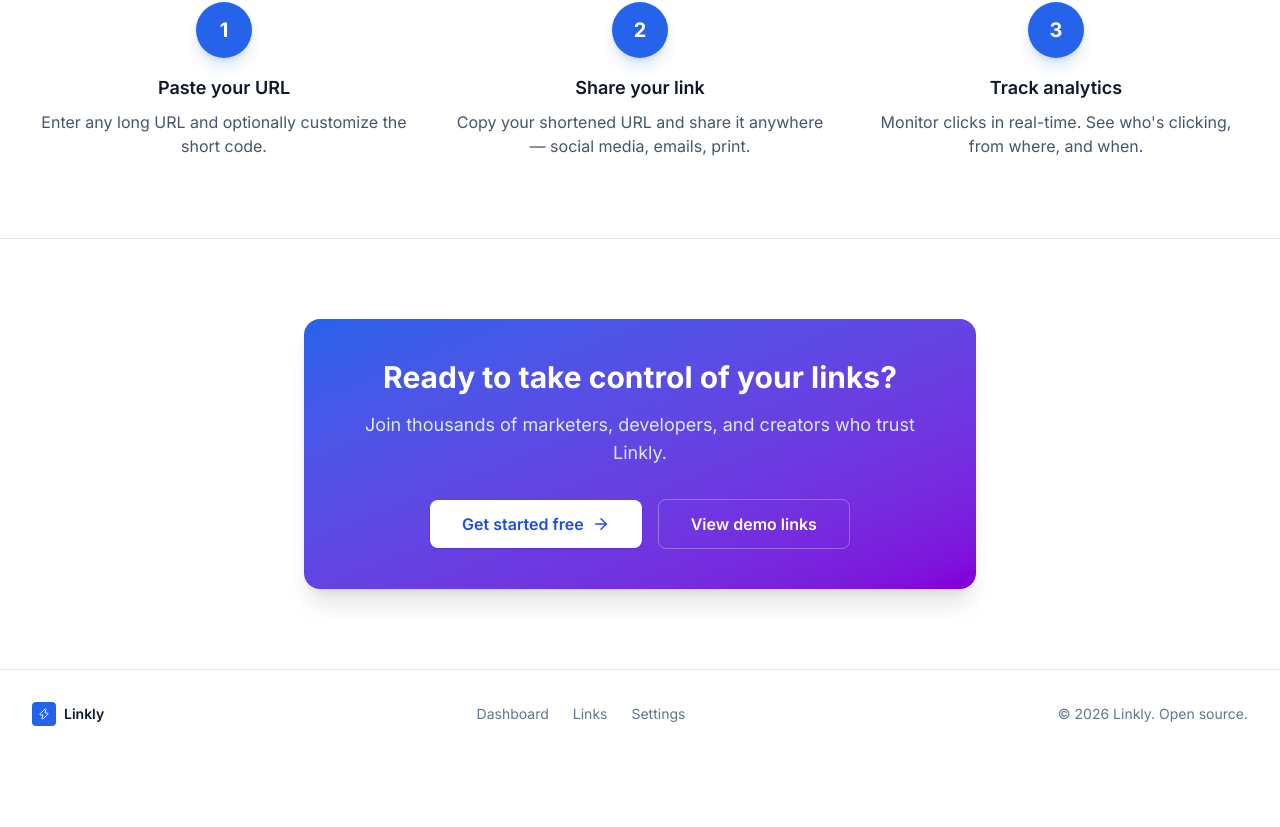
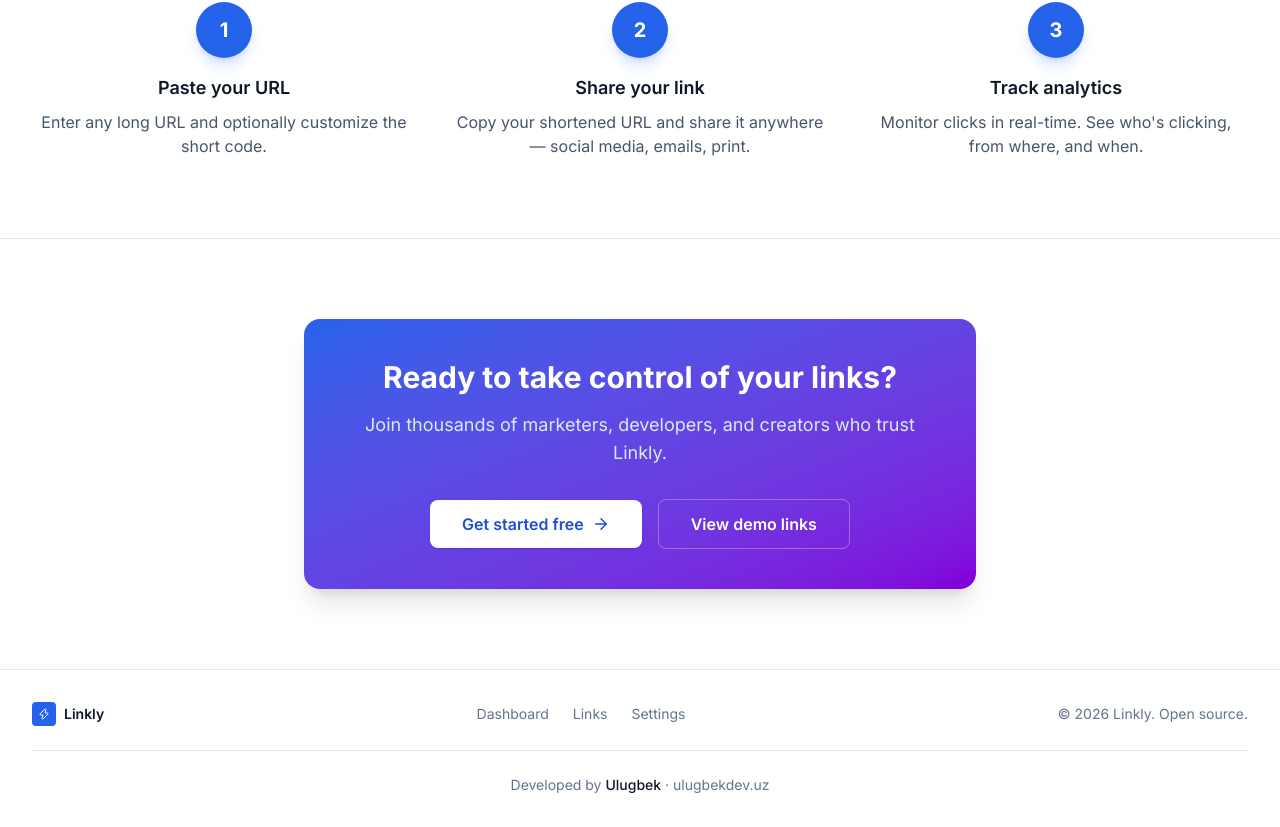
Before and after one commit to ulugbekbackend/url-shortener, a React (Vite) app in the folder frontend/: page / in a window 1280 px wide. Shown: the part 1950-2777 px from the top of the page. Before the commit the page ends 2708 px from the top, so only its background shows below. Built offline with nearby package versions, Linux system fonts and the light colour scheme; no server answers.

Commit message:
feat(frontend): bosh sahifa footer'iga dasturchi ma'lumoti qo'shildi

```diff
--- a/frontend/src/routes/LandingPage.tsx
+++ b/frontend/src/routes/LandingPage.tsx
@@ -454,6 +454,26 @@ export function LandingPage() {
               © 2026 Linkly. Open source.
             </p>
           </div>
+          <div className="mt-6 border-t border-surface-200 pt-6 text-center text-sm text-surface-500 dark:border-surface-800 dark:text-surface-400">
+            Developed by{" "}
+            <a
+              href="https://ulugbekdev.uz"
+              target="_blank"
+              rel="noopener noreferrer"
+              className="font-medium text-surface-900 hover:text-primary-600 dark:text-white dark:hover:text-primary-400 transition-colors"
+            >
+              Ulugbek
+            </a>{" "}
+            ·{" "}
+            <a
+              href="https://ulugbekdev.uz"
+              target="_blank"
+              rel="noopener noreferrer"
+              className="hover:text-surface-900 dark:hover:text-white transition-colors"
+            >
+              ulugbekdev.uz
+            </a>
+          </div>
         </div>
       </footer>
     </div>
```
